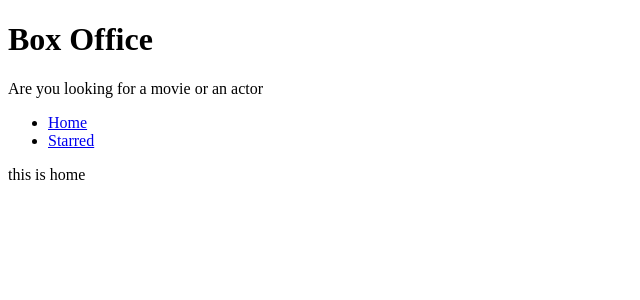
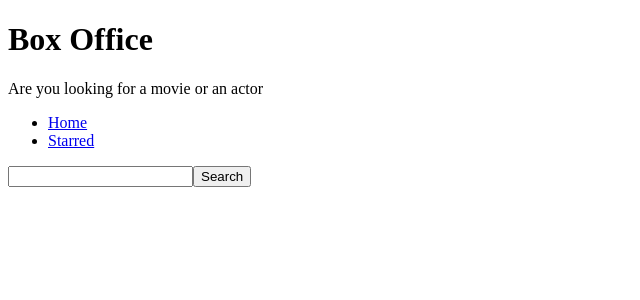
Before and after one commit to SanjeevLakhwani/box-office, a React (Create React App) app: page / in a window 1280 px wide. Shown: the top 300 px of the page, without its empty margins (0-640 px from the left). Built offline with nearby package versions, Linux system fonts and the light colour scheme.

Commit message:
created input and fetch results from tv maze api

```diff
--- a/src/components/Nav.js
+++ b/src/components/Nav.js
@@ -11,7 +11,7 @@
     <div>
       <ul>
         {LINKs.map(item => (
-          <li key="item.to">
+          <li key={item.to}>
             <Link to={item.to}>{item.text}</Link>
           </li>
         ))}
--- a/src/pages/Home.js
+++ b/src/pages/Home.js
@@ -1,8 +1,40 @@
-import React from 'react';
+import React, { useState } from 'react';
 import MainPageLayout from '../components/MainPageLayout';
 
 const Home = () => {
-  return <MainPageLayout>this is home</MainPageLayout>;
+  const [input, setInput] = useState('');
+
+  const onInputChange = ev => {
+    setInput(ev.target.value);
+  };
+
+  const onSearch = () => {
+    // https://api.tvmaze.com/search/shows?q=
+
+    fetch(`https://api.tvmaze.com/search/shows?q=${input}`)
+      .then(r => r.json())
+      .then(result => {
+        console.log(result);
+      });
+  };
+
+  const onKeyDown = ev => {
+    ev.keyCode === 13 && onSearch();
+  };
+
+  return (
+    <MainPageLayout>
+      <input
+        type="text"
+        onChange={onInputChange}
+        onKeyDown={onKeyDown}
+        value={input}
+      />
+      <button type="button" onClick={onSearch}>
+        Search
+      </button>
+    </MainPageLayout>
+  );
 };
 
 export default Home;
```
